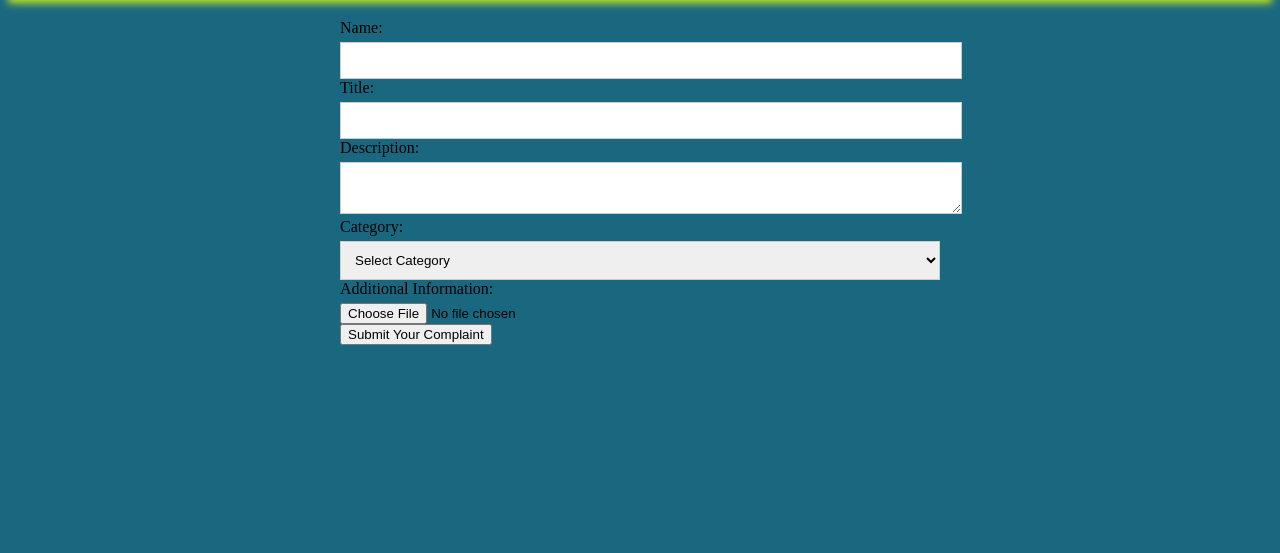
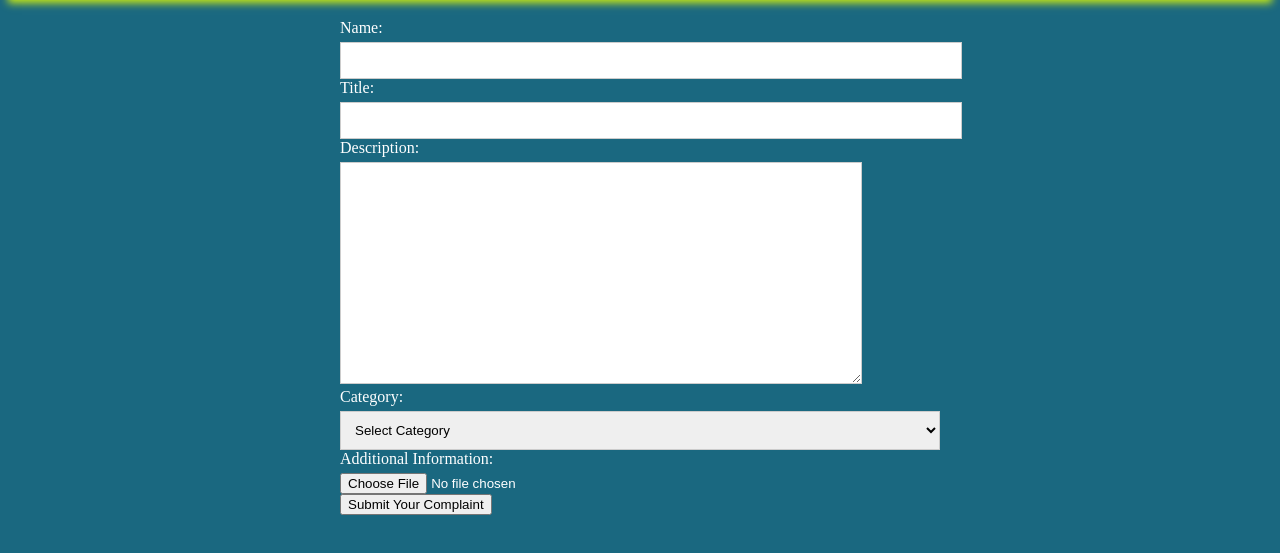
Before and after one commit to theayanmalik/project, a plain HTML site: page document.html in a window 1280 px wide. Shown: the part 79-632 px from the top of the page. Drawn offline with Linux system fonts and the light colour scheme.

Commit message:
newn
new

```diff
--- a/document.html
+++ b/document.html
@@ -12,7 +12,7 @@
 
     <form>
         <label for="name">Name:</label>
-        <input type="text" id="name" name="name" requisred><br>
+        <input type="text" id="name" name="name" required><br>
 
         <label for="title">Title:</label>
         <input type="text" id="title" name="title" required><br>
--- a/style.css
+++ b/style.css
@@ -2,6 +2,11 @@ form {
     max-width: 600px;
     margin: 0 auto;
     padding: 20px;
+    color: #ffffff;
+}
+textarea#description {
+    width: 500px;
+    height: 200px;
 }
 .header {
     text-align: center;
@@ -15,6 +20,7 @@ form {
     font-size: 26px;
     color: #c1c711;
 }
+
 
 
 .container {
```
